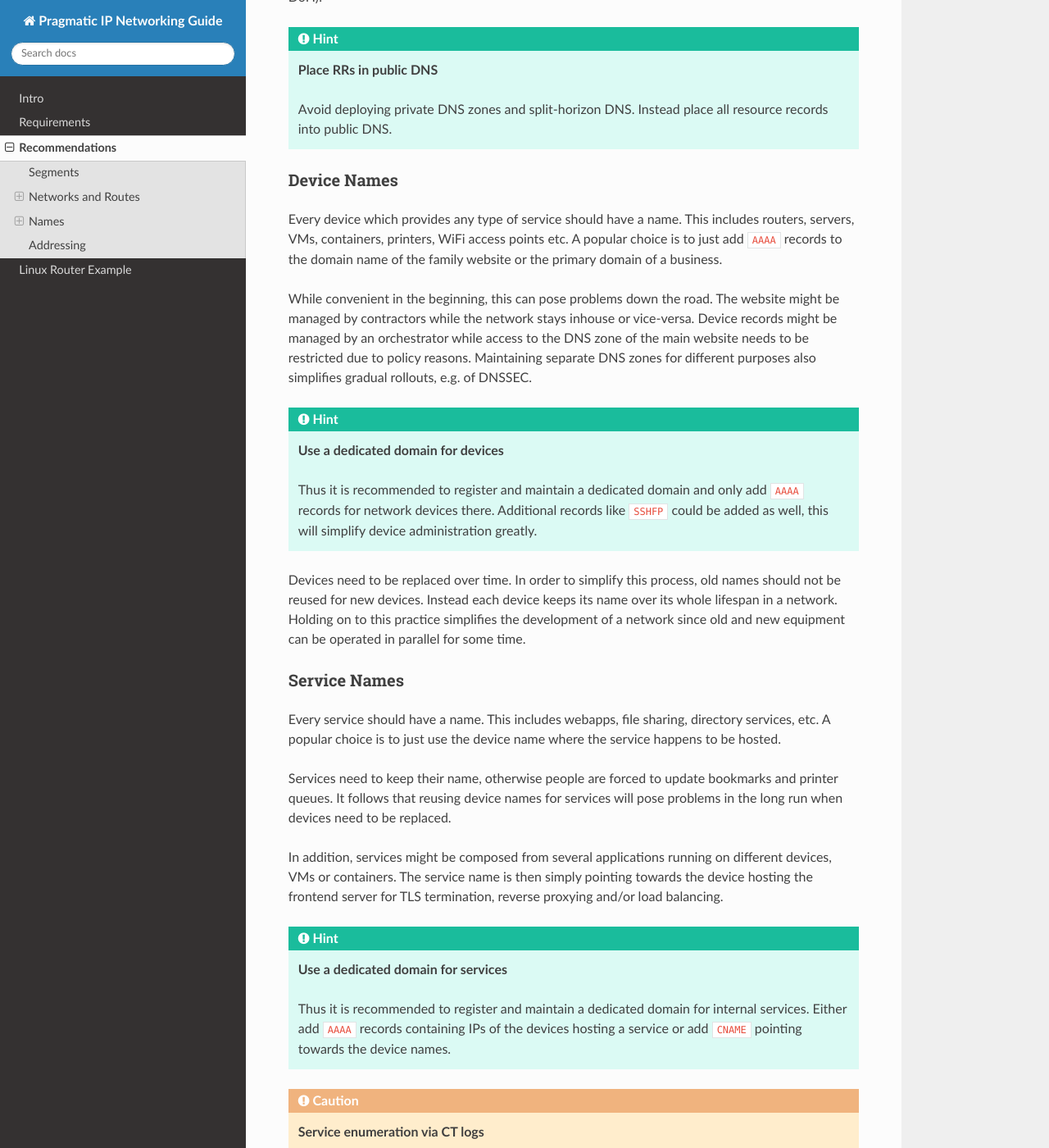
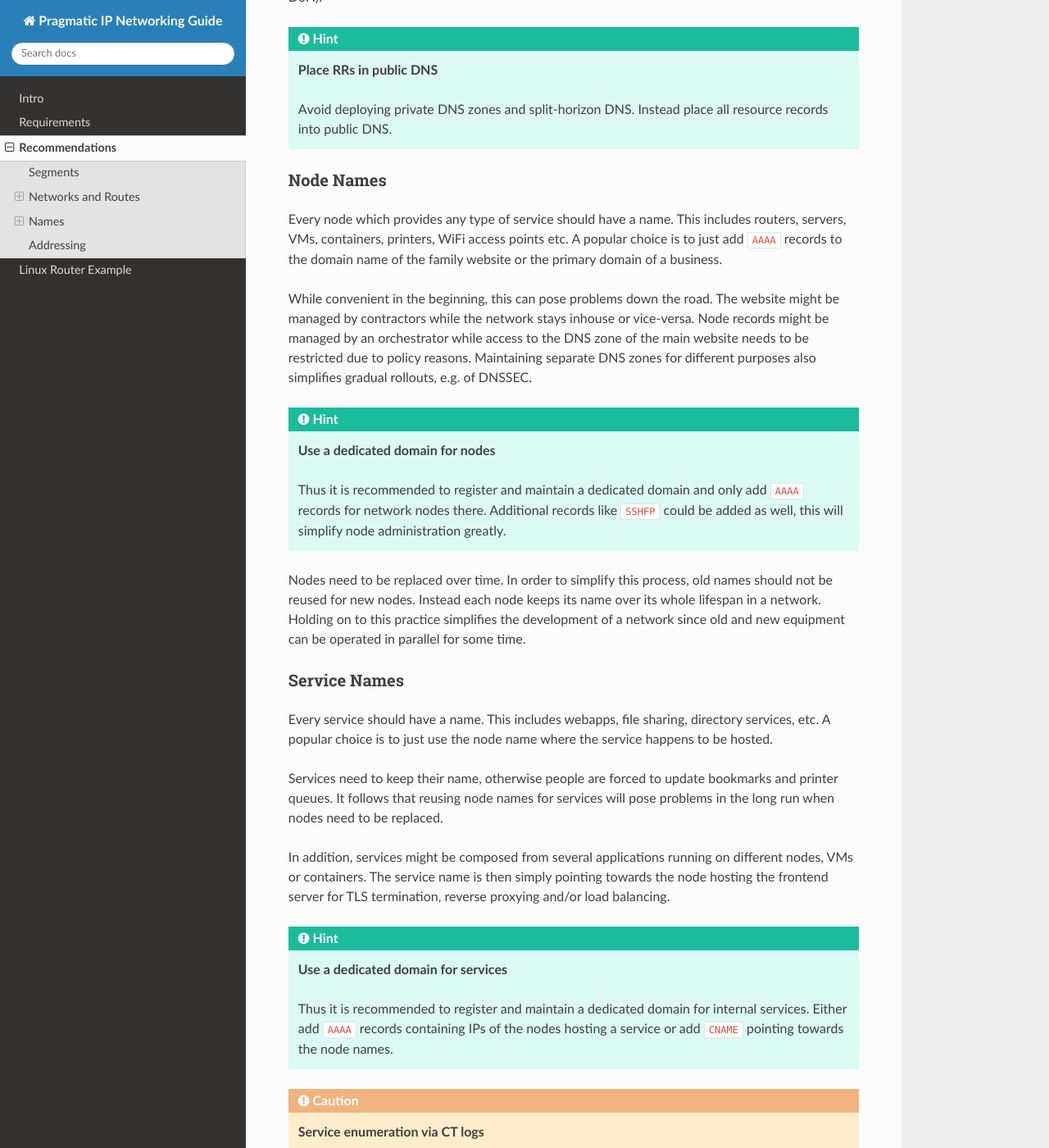
Before and after one commit to znerol/pragmatic-ip-networking-guide, a Sphinx documentation site: the page built from doc/recommendations.rst, in a window 1280 px wide and 1400 px high, scrolled down 2469 px. Shown: the whole window at 82% size. Built offline with Sphinx 7.4.7 and the Read the Docs theme 2.0.0, drawn with Linux system fonts in a browser that asks for light colours; some of the changed text lies outside the part shown.

Commit message:
fix(docs): Use more accurate term "node" instead of "device"

```diff
--- a/doc/linux-router-example.rst
+++ b/doc/linux-router-example.rst
@@ -263,7 +263,7 @@ Note that no static globally routable IPv6 address was assigned to any interface
 (including SSH), a static IPv6 address needs to be present at some interface.
 
 Networking folks developed the habit to assign a routable IP on the loopback
-interface. This is especially useful on devices with many interfaces in the
+interface. This is especially useful on nodes with many interfaces in the
 context of dynamic routing. The loopback interface never goes down, and thus an
 IP assigned to ``lo`` will be reachable as long as there is at least one route.
 
--- a/doc/recommendations.rst
+++ b/doc/recommendations.rst
@@ -6,8 +6,8 @@ Recommendations
 Segments
 ========
 
-Unless there is only one client device, networks need to be segmented into
-multiple subnets on different VLANs. Different classes of devices require
+Unless there is only one client, networks need to be segmented into
+multiple subnets on different VLANs. Different classes of nodes require
 different services from the network. Separating them makes it easier to meet
 those requirements.
 
@@ -24,7 +24,7 @@ Use separate VLANs for (non exhaustive list):
 
 .. hint:: **Segments and Autoconfiguration**
 
-   Do not mix statically addressed and autoconfigured devices in the same
+   Do not mix statically addressed and autoconfigured nodes in the same
    subnet.
 
    Laptops and Workstations typically are configured using router advertisements
@@ -75,7 +75,7 @@ Default Gateway
 ---------------
 
 IPv6 routers advertise their link-local address and not a globally routable one
-(see `RFC 4861 section 6.1.2`_). Hence, the default gateway on connected device
+(see `RFC 4861 section 6.1.2`_). Hence, the default gateway on connected nodes
 is supposed to point to a link local address (i.e., an address within
 ``fe80::/64``). Usually, IPv6 link-local addresses are derived automatically
 from the MAC address of the network interface. However, using generated
@@ -106,7 +106,7 @@ DNS zones need to be hosted somewhere. SOHO routers typically provide point and
 click interfaces where DNS entries can be added to some internal DNS server
 which typically doubles as recursive DNS resolver. In order for this to work,
 the address of that internal DNS server needs to be configured (maunally or via
-autoconfiguration) on all devices who wish to resolve those entries.
+autoconfiguration) on all nodes who wish to resolve those entries.
 
 This configuration is known as split-horizon DNS. And it falls short if people
 start to use validating resolvers (DNSSEC) and alternative DNS resolvers,
@@ -117,30 +117,30 @@ sometimes over encrypted protocols (DoT, DoH).
    Avoid deploying private DNS zones and split-horizon DNS. Instead place all
    resource records into public DNS.
 
-Device Names
-------------
+Node Names
+----------
 
-Every device which provides any type of service should have a name. This
+Every node which provides any type of service should have a name. This
 includes routers, servers, VMs, containers, printers, WiFi access points etc. A
 popular choice is to just add ``AAAA`` records to the domain name of the
 family website or the primary domain of a business.
 
 While convenient in the beginning, this can pose problems down the road. The
 website might be managed by contractors while the network stays inhouse or
-vice-versa. Device records might be managed by an orchestrator while access to
+vice-versa. Node records might be managed by an orchestrator while access to
 the DNS zone of the main website needs to be restricted due to policy reasons.
 Maintaining separate DNS zones for different purposes also simplifies gradual
 rollouts, e.g. of DNSSEC.
 
-.. hint:: **Use a dedicated domain for devices**
+.. hint:: **Use a dedicated domain for nodes**
 
    Thus it is recommended to register and maintain a dedicated domain and only
-   add ``AAAA`` records for network devices there. Additional records like
-   ``SSHFP`` could be added as well, this will simplify device administration
+   add ``AAAA`` records for network nodes there. Additional records like
+   ``SSHFP`` could be added as well, this will simplify node administration
    greatly.
 
-Devices need to be replaced over time. In order to simplify this process, old
-names should not be reused for new devices. Instead each device keeps its name
+Nodes need to be replaced over time. In order to simplify this process, old
+names should not be reused for new nodes. Instead each node keeps its name
 over its whole lifespan in a network. Holding on to this practice simplifies
 the development of a network since old and new equipment can be operated in
 parallel for some time.
@@ -149,23 +149,23 @@ Service Names
 -------------
 
 Every service should have a name. This includes webapps, file sharing,
-directory services, etc. A popular choice is to just use the device name where
+directory services, etc. A popular choice is to just use the node name where
 the service happens to be hosted.
 
 Services need to keep their name, otherwise people are forced to update
-bookmarks and printer queues. It follows that reusing device names for services
-will pose problems in the long run when devices need to be replaced.
+bookmarks and printer queues. It follows that reusing node names for services
+will pose problems in the long run when nodes need to be replaced.
 
 In addition, services might be composed from several applications running on
-different devices, VMs or containers. The service name is then simply pointing
-towards the device hosting the frontend server for TLS termination, reverse
+different nodes, VMs or containers. The service name is then simply pointing
+towards the node hosting the frontend server for TLS termination, reverse
 proxying and/or load balancing.
 
 .. hint:: **Use a dedicated domain for services**
 
    Thus it is recommended to register and maintain a dedicated domain for
-   internal services. Either add ``AAAA`` records containing IPs of the devices
-   hosting a service or add ``CNAME`` pointing towards the device names.
+   internal services. Either add ``AAAA`` records containing IPs of the nodes
+   hosting a service or add ``CNAME`` pointing towards the node names.
 
 .. caution:: **Service enumeration via CT logs**
 
@@ -185,9 +185,9 @@ proxying and/or load balancing.
 Addressing
 ==========
 
-Devices providing services to connected clients need a fixed IP address. IPv6
+Nodes providing services to connected clients need a fixed IP address. IPv6
 addresses assigned automatically via SLAAC do not change over time. Thus, such
-IPs are quite suitable as a stable identifier for a given device connected to a
+IPs are quite suitable as a stable identifier for a given node connected to a
 specific network.
 
 However, SLAAC can be problematic when used with servers and VMs. Some operating
@@ -200,8 +200,8 @@ on servers.
 .. hint:: **Maintain the SLAAC IP for printers in DNS**
 
    In order to be easily reachable from clients, the SLAAC IP of every printer
-   should be recorded in the DNS zone for devices and a separate record should
-   be maintained in the DNS zone for services pointing to the respective device
+   should be recorded in the DNS zone for nodes and a separate record should
+   be maintained in the DNS zone for services pointing to the respective node
    name.
 
    Using SLAAC for printers spares administrators from the tedious exercise to
```
Also changed, not shown: 1 other file.
